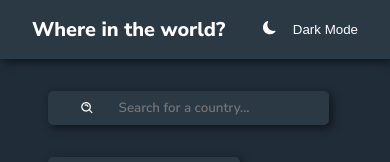
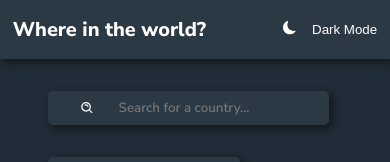
Before and after one commit to Emmanuetoks/rest-countries, a React (Vite) app: page / in a window 390 px wide. Shown: the top 162 px of the page. Built offline with nearby package versions, Linux system fonts and the light colour scheme.

Commit message:
Update global.css

```diff
--- a/CSS/global.css
+++ b/CSS/global.css
@@ -272,6 +272,9 @@ a {
 
 
 @media (max-width: 1200px) {
+  .navbar{
+    padding-inline: 0.8rem;
+}
   .main--country__card {
     grid-template-columns: 1fr;
     max-width: 40rem;
```
